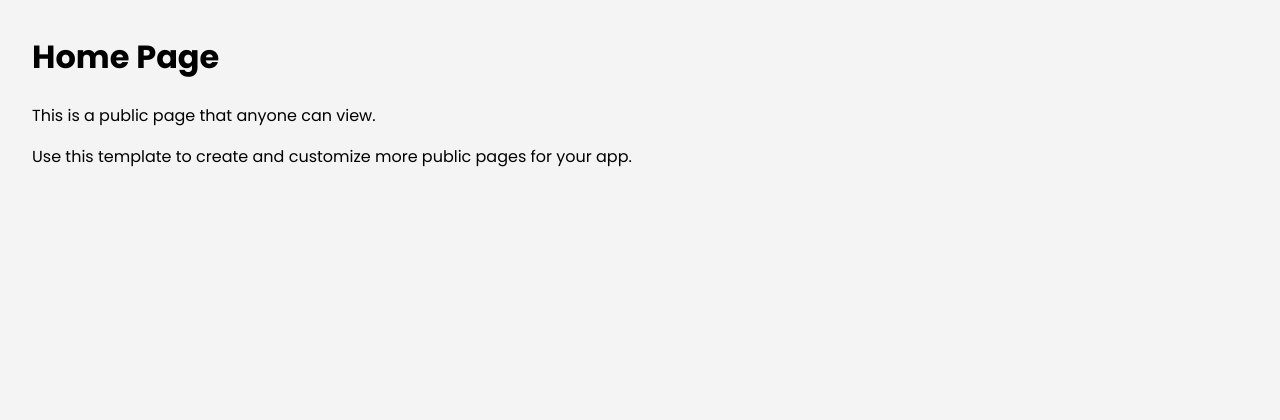
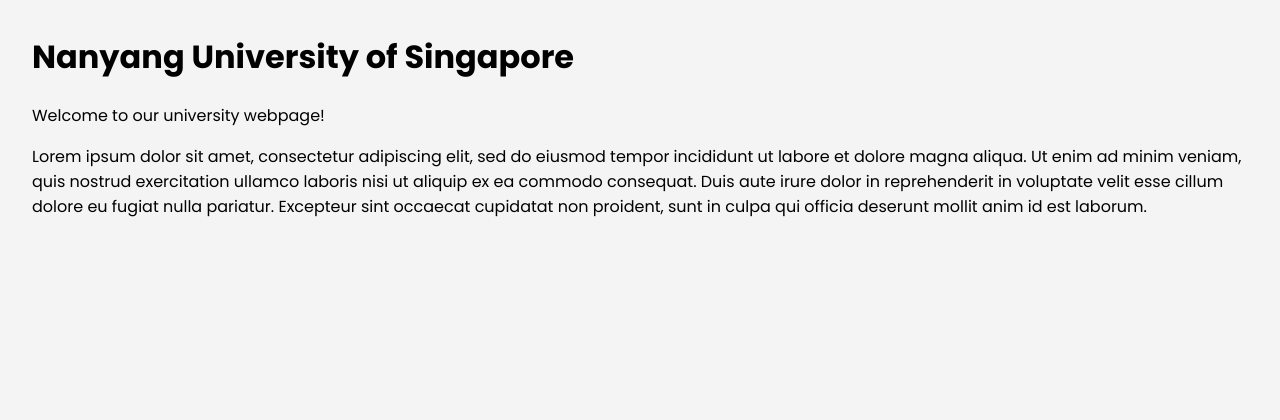
Before and after one commit to cleetoh/accad6-capstone, a Python web app: template templates/home.html in a window 1280 px wide. Shown: the part 99-519 px from the top of the page. Run offline with Jinja, Linux system fonts and the light colour scheme; the template is opened without the code that fills it, so the values that code supplies are empty.

Commit message:
Made changes to home.html and dashboard.html files

```diff
--- a/templates/home.html
+++ b/templates/home.html
@@ -19,10 +19,15 @@
 
     <main>
 
-      <h1>Home Page</h1>
+      <h1>Nanyang University of Singapore</h1>
 
-      <p>This is a public page that anyone can view.</p>
-      <p>Use this template to create and customize more public pages for your app.</p>
+      <p>Welcome to our university webpage!</p>
+      <p>Lorem ipsum dolor sit amet, consectetur adipiscing elit,
+        sed do eiusmod tempor incididunt ut labore et dolore magna aliqua.
+        Ut enim ad minim veniam, quis nostrud exercitation ullamco laboris nisi ut aliquip ex ea commodo consequat.
+        Duis aute irure dolor in reprehenderit in voluptate velit esse cillum dolore eu fugiat nulla pariatur.
+        Excepteur sint occaecat cupidatat non proident, sunt in culpa qui officia deserunt mollit anim id est laborum.
+      </p>
 
     </main>
 
```
Also changed, not shown: templates/dashboard.html (+7 -3 lines).
